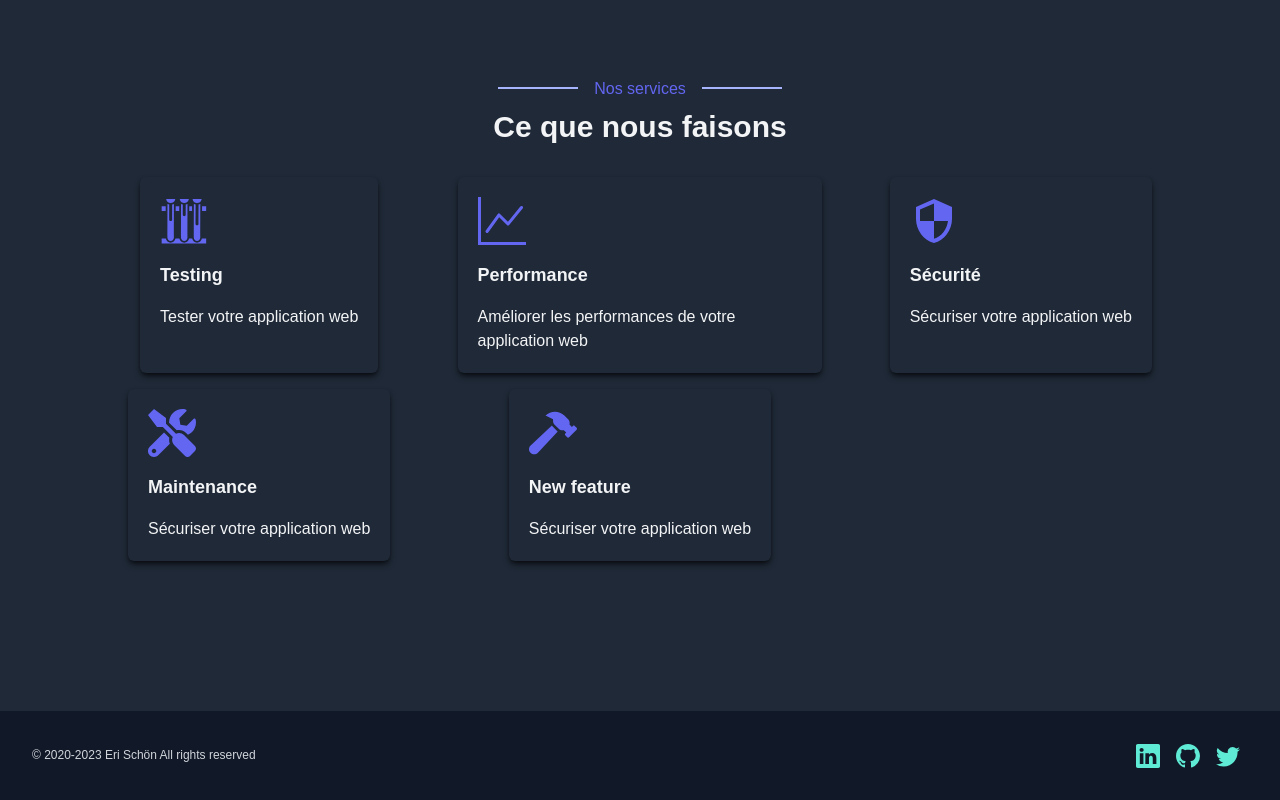
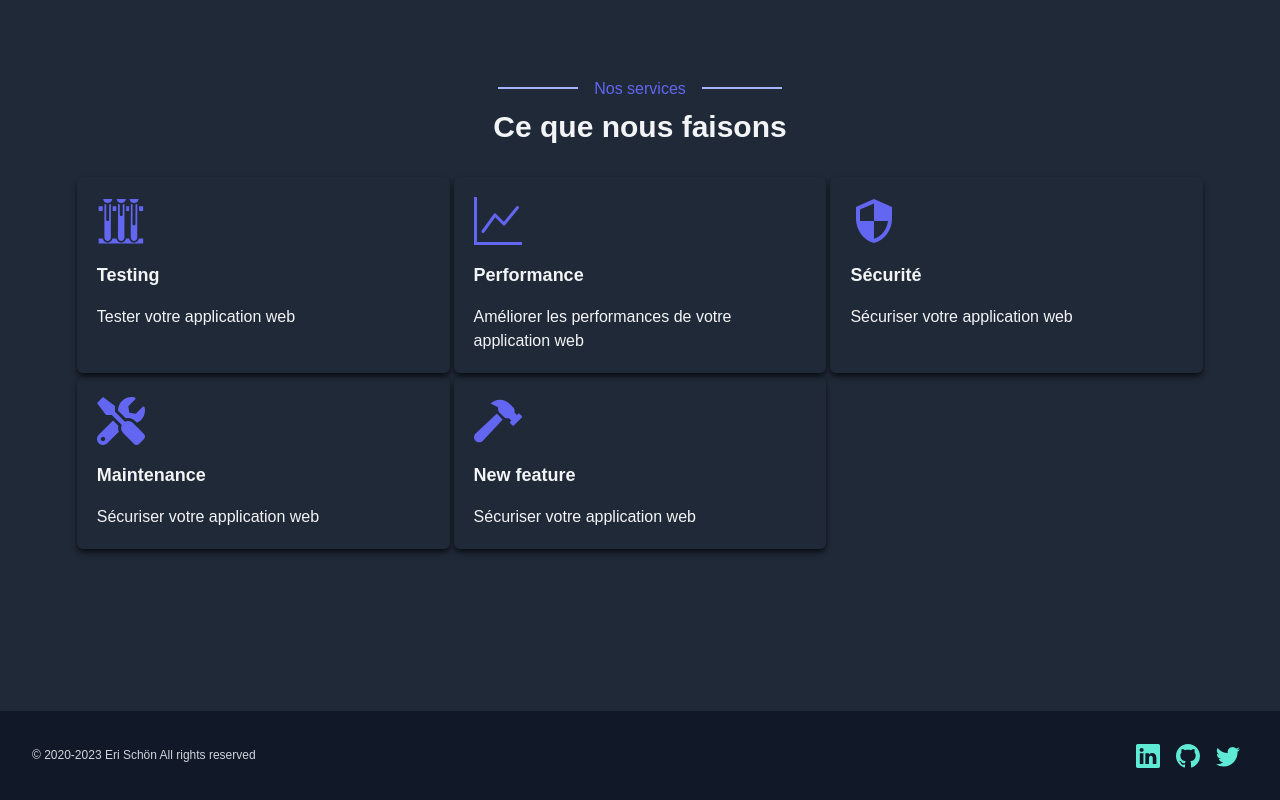
Before and after one commit to erischon/the-dizalch-project, a Next.js app: page / in a window 1280 px wide. Shown: the part 819-1619 px from the top of the page. Built offline with nearby package versions, Linux system fonts and the light colour scheme.

Commit message:
landing page

```diff
--- a/src/components/portfolio/ServiceCard.tsx
+++ b/src/components/portfolio/ServiceCard.tsx
@@ -16,7 +16,7 @@ const ServiceCard = ({ service }: { service: ServiceCardProps }) => {
 
   return (
     <>
-      <div className="group mx-auto rounded-md shadow-md dark:shadow-black/60 p-5">
+      <div className="group mx-auto rounded-md shadow-md dark:shadow-black/60 p-5 w-full">
         <div className="text-5xl text-indigo-500 mb-4">{icon}</div>
         <div className="text-lg font-semibold mb-4">{title}</div>
         <div className="">{description}</div>
--- a/src/components/portfolio/ServicesSection.tsx
+++ b/src/components/portfolio/ServicesSection.tsx
@@ -17,7 +17,7 @@ const ServicesSection = () => {
         <h2 className="text-3xl font-semibold">Ce que nous faisons</h2>
       </div>
 
-      <div className="grid sm:grid-cols-2 md:grid-cols-3 justify-center mt-8 gap-4">
+      <div className="grid sm:grid-cols-2 md:grid-cols-3 justify-center gap-1">
         {services.map((service) => (
           <ServiceCard service={service} key={service.title} />
         ))}
```
